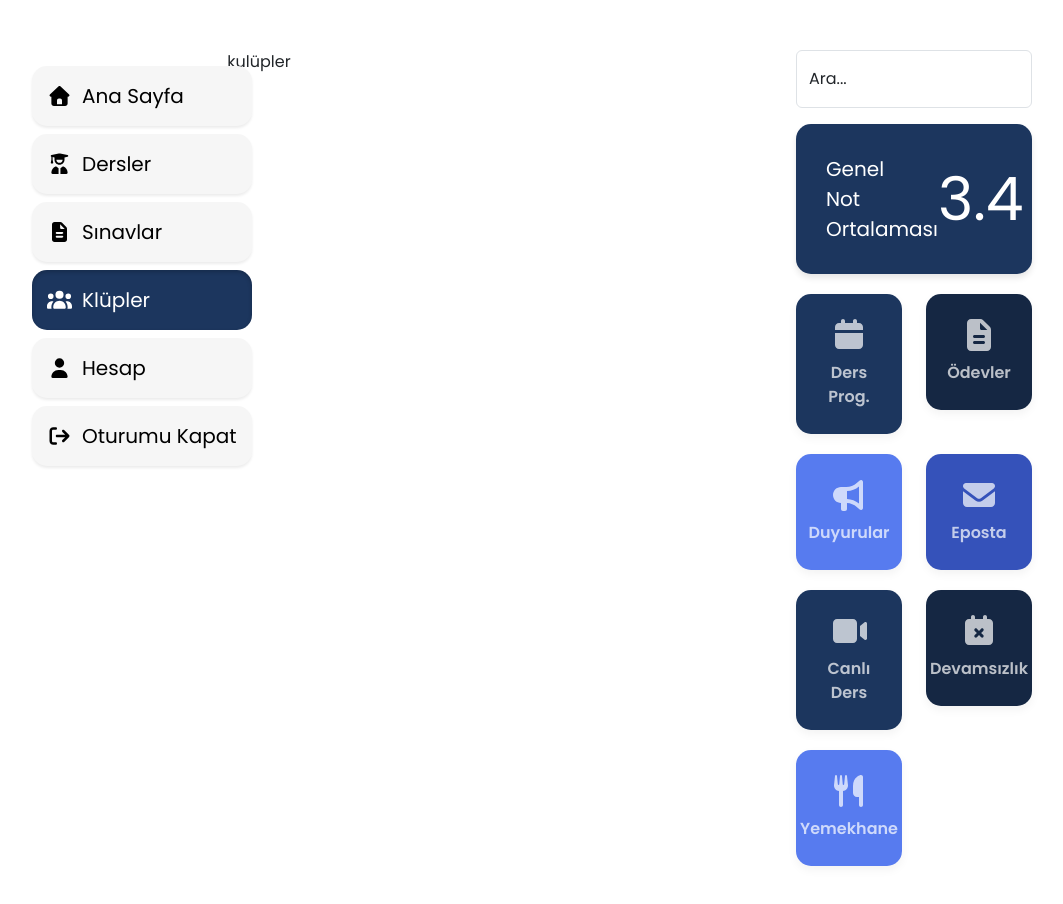
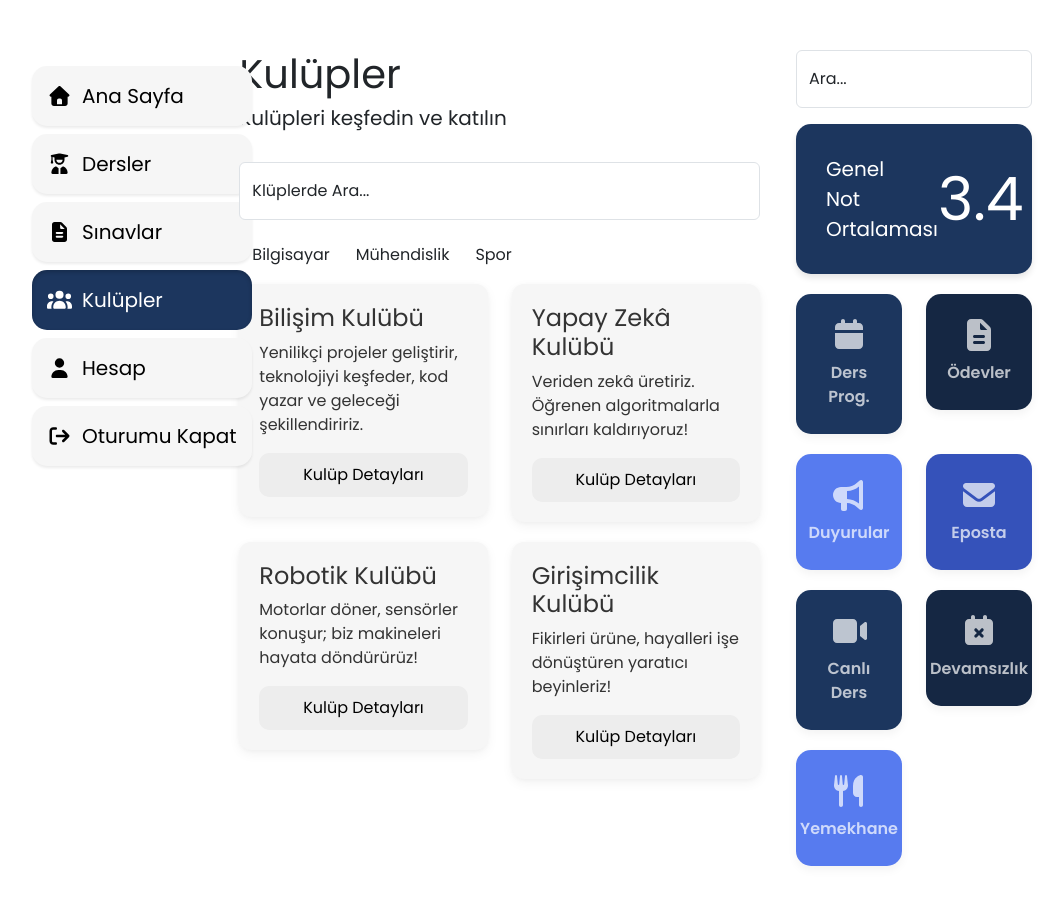
Before and after one commit to bektaskraa/isubu-obs, a React (Vite) app: page /kulupler in a window 1280 px wide. Shown: the top 904 px of the page, without its empty margins (116-1179 px from the left). Built offline with nearby package versions, Linux system fonts and the light colour scheme.

Commit message:
feat: add clubs page

```diff
--- a/src/App.css
+++ b/src/App.css
@@ -2,7 +2,14 @@
 
 body {
     font-family: 'Poppins', sans-serif;
+}
 
+.isubu-button{
+    background-color: rgb(237, 237, 237);
+    color:black;
+    border-radius: 10px;
+    padding: 10px;
+    border: none;
 }
 
 h3 {
@@ -23,6 +30,7 @@ h3 {
     background-color: #f6f6f6;
     border-radius: 12px;
     padding: 20px;
+    margin-bottom: 20px;
     box-shadow: 0 4px 12px rgba(0, 0, 0, 0.05),
     0 1px 4px rgba(0, 0, 0, 0.03);
 
--- a/src/components/Sidebar.jsx
+++ b/src/components/Sidebar.jsx
@@ -29,7 +29,7 @@ function Sidebar() {
                 <li className="nav-item mb-2">
                     <NavLink to="/kulupler" className="nav-link nav-button">
                         <FontAwesomeIcon icon={faUsers} />
-                        Klüpler
+                        Kulüpler
                     </NavLink>
                 </li>
                 <li className="nav-item mb-2">
--- a/src/pages/Clubs.jsx
+++ b/src/pages/Clubs.jsx
@@ -2,7 +2,103 @@ import React from 'react';
 
 function Clubs() {
     return (
-        <p>kulüpler</p>
+        <div className={"container"}>
+            <div className="row">
+                <div className="col-12">
+                    <h1>Kulüpler</h1>
+                    <h5>Kulüpleri keşfedin ve katılın</h5><br/>
+                </div>
+                <div className="col-12">
+                    <form onSubmit={e => e.preventDefault()}>
+                        <div className="form-floating mb-3">
+                            <input
+                                type="text"
+                                className="form-control"
+                                id="floatingInput"
+                                placeholder="Adınız"
+                            />
+                            <label htmlFor="floatingInput">Klüplerde Ara...</label>
+                        </div>
+                    </form>
+                </div>
+                <div className="col-12">
+                    <input type="checkbox" className="btn-check" id="btn-check-4" autoComplete="off"/>
+                    <label className="btn" htmlFor="btn-check-4">Bilgisayar</label>
+
+                    <input type="checkbox" className="btn-check" id="btn-check-5"  autoComplete="off"/>
+                    <label className="btn" htmlFor="btn-check-5">Mühendislik</label>
+
+                    <input type="checkbox" className="btn-check" id="btn-check-6"  autoComplete="off"/>
+                    <label className="btn" htmlFor="btn-check-6">Spor</label>
+                </div>
+                <br/><br/>
+                <div className="col-12">
+                    <div className="row">
+                        <div className={'col-6'}>
+                            <div className={'isubu-card'}>
+                                <div className={'row'}>
+                                    <div className={'col-12'}>
+                                        <h4>Bilişim Kulübü</h4>
+                                    </div>
+                                    <div className={'col-12'}>
+                                        <p>Yenilikçi projeler geliştirir, teknolojiyi keşfeder, kod yazar ve geleceği şekillendiririz.</p>
+                                    </div>
+                                    <div className={'col-12'}>
+                                        <button className={"isubu-button"} style={{width:"100%"}} >Kulüp Detayları</button>
+                                    </div>
+                                </div>
+                            </div>
+                        </div>
+                        <div className={'col-6'}>
+                            <div className={'isubu-card'}>
+                                <div className={'row'}>
+                                    <div className={'col-12'}>
+                                        <h4>Yapay Zekâ Kulübü</h4>
+                                    </div>
+                                    <div className={'col-12'}>
+                                        <p>Veriden zekâ üretiriz. Öğrenen algoritmalarla sınırları kaldırıyoruz!</p>
+                                    </div>
+                                    <div className={'col-12'}>
+                                        <button className={"isubu-button"} style={{width:"100%"}} >Kulüp Detayları</button>
+                                    </div>
+                                </div>
+                            </div>
+                        </div>
+                        <div className={'col-6'}>
+                            <div className={'isubu-card'}>
+                                <div className={'row'}>
+                                    <div className={'col-12'}>
+                                        <h4>Robotik Kulübü</h4>
+                                    </div>
+                                    <div className={'col-12'}>
+                                        <p>Motorlar döner, sensörler konuşur; biz makineleri hayata döndürürüz!</p>
+                                    </div>
+                                    <div className={'col-12'}>
+                                        <button className={"isubu-button"} style={{width:"100%"}} >Kulüp Detayları</button>
+                                    </div>
+                                </div>
+                            </div>
+                        </div>
+                        <div className={'col-6'}>
+                            <div className={'isubu-card'}>
+                                <div className={'row'}>
+                                    <div className={'col-12'}>
+                                        <h4>Girişimcilik Kulübü</h4>
+                                    </div>
+                                    <div className={'col-12'}>
+                                        <p>Fikirleri ürüne, hayalleri işe dönüştüren yaratıcı beyinleriz!</p>
+                                    </div>
+                                    <div className={'col-12'}>
+                                        <button className={"isubu-button"} style={{width:"100%"}} >Kulüp Detayları</button>
+                                    </div>
+                                </div>
+                            </div>
+                        </div>
+
+                    </div>
+                </div>
+            </div>
+        </div>
     );
 }
 
```
